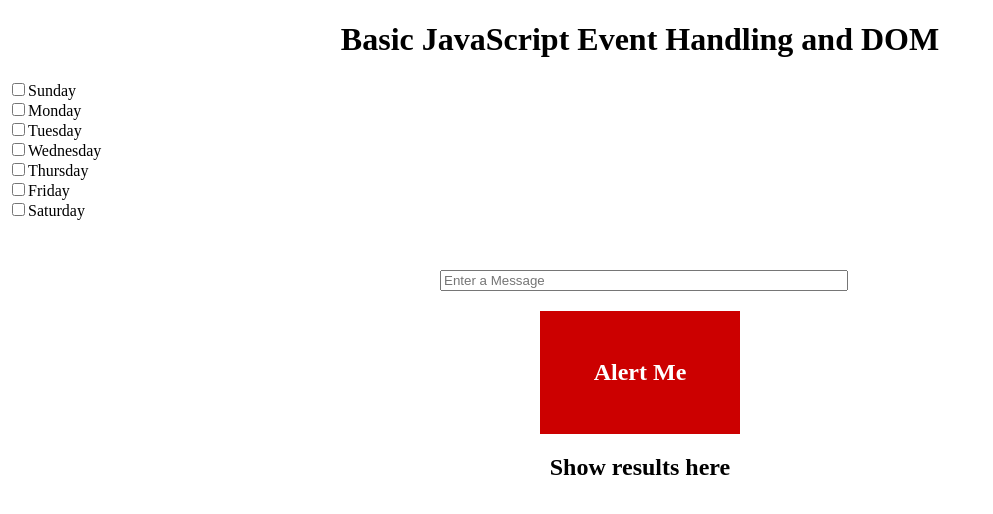
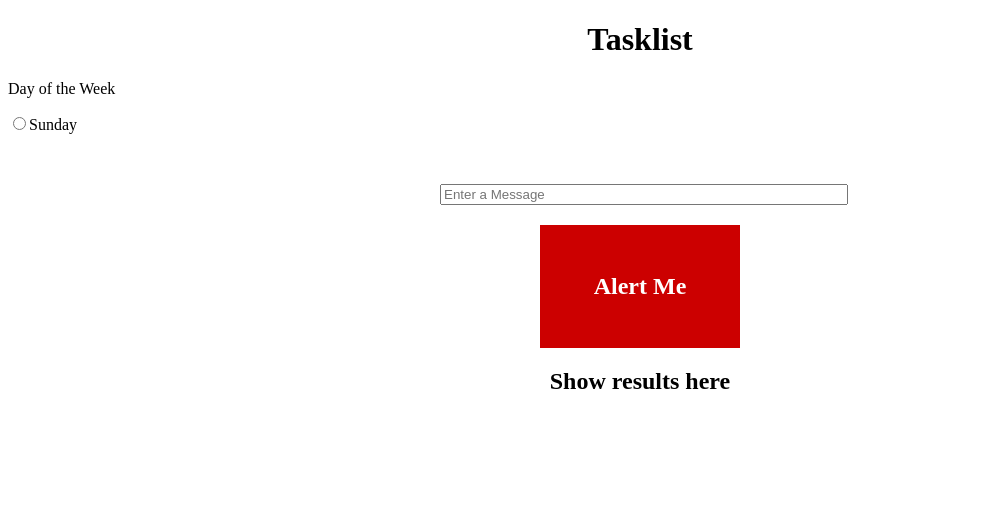
Before and after one commit to leslie1403/tasklist, a plain HTML site: page index.html in a window 1280 px wide. Shown: the whole page, without its empty margins (0-993 px from the left). Drawn offline with Linux system fonts and the light colour scheme.

Commit message:
testing one day at a time

```diff
--- a/index.html
+++ b/index.html
@@ -6,31 +6,14 @@
   <link rel="stylesheet" href="style/style.css">
   <script async src="js/script.js"></script>
 </head>
+
 <body>
-  <h1 class="center">Basic JavaScript Event Handling and DOM</h1>
-
+  <h1 class="center">Tasklist</h1>
   <div>
+    <p>Day of the Week</p>
     <form>
-      <div>
-        <label><input type="checkbox" name="available_field[]" value="Sunday">Sunday</label>
-      </div>
-      <div>
-        <label><input type="checkbox" name="available_field[]" value="Monday">Monday</label>
-      </div>
-      <div>
-        <label><input type="checkbox" name="available_field[]" value="Tuesday">Tuesday</label>
-      </div>
-      <div>
-        <label><input type="checkbox" name="available_field[]" value="Wednesday">Wednesday</label>
-      </div>
-      <div>
-        <label><input type="checkbox" name="available_field[]" value="Thursday">Thursday</label>
-      </div>
-      <div>
-        <label><input type="checkbox" name="available_field[]" value="Friday">Friday</label>
-      </div>
-      <div>
-        <label><input type="checkbox" name="available_field[]" value="Saturday">Saturday</label>
+      <div id="Sunday">
+        <label><input type="radio" name="day_field[]" id="Sunday">Sunday</label>
       </div>
     </form>
   </div>
```
